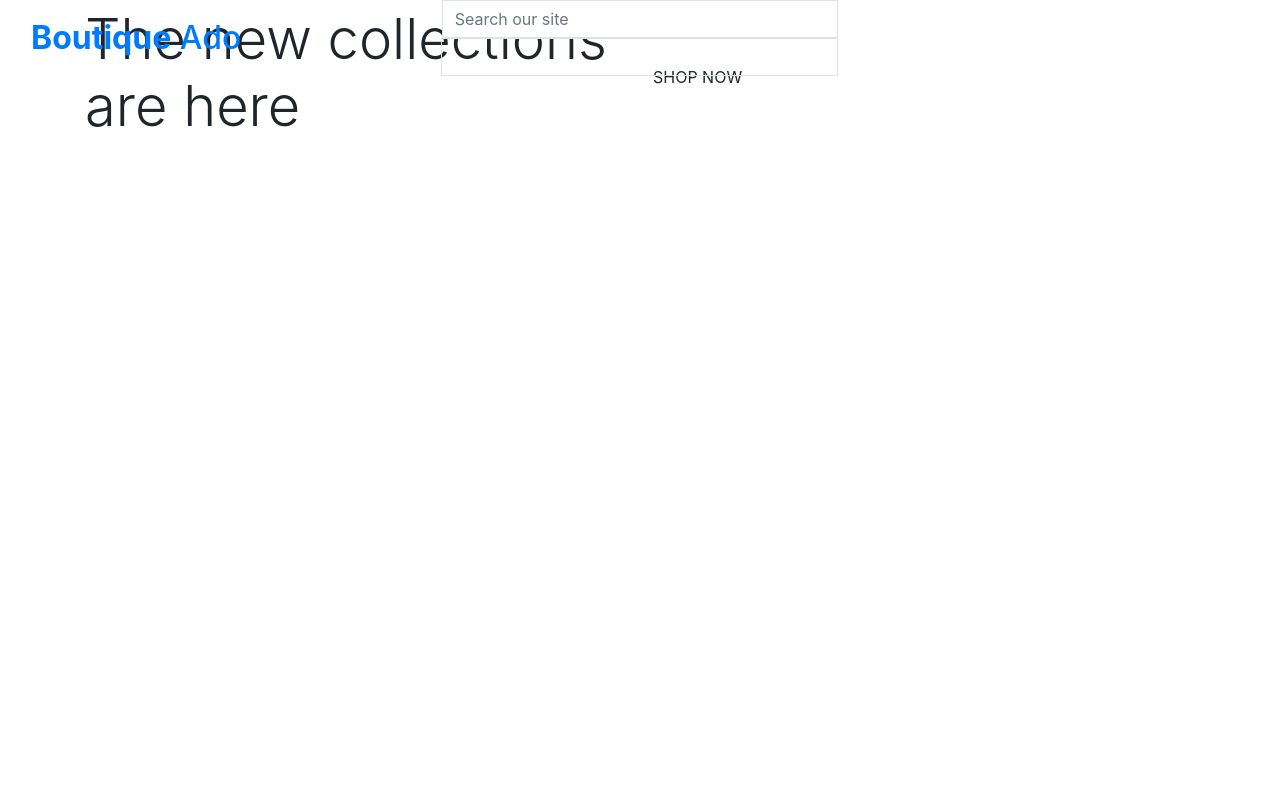
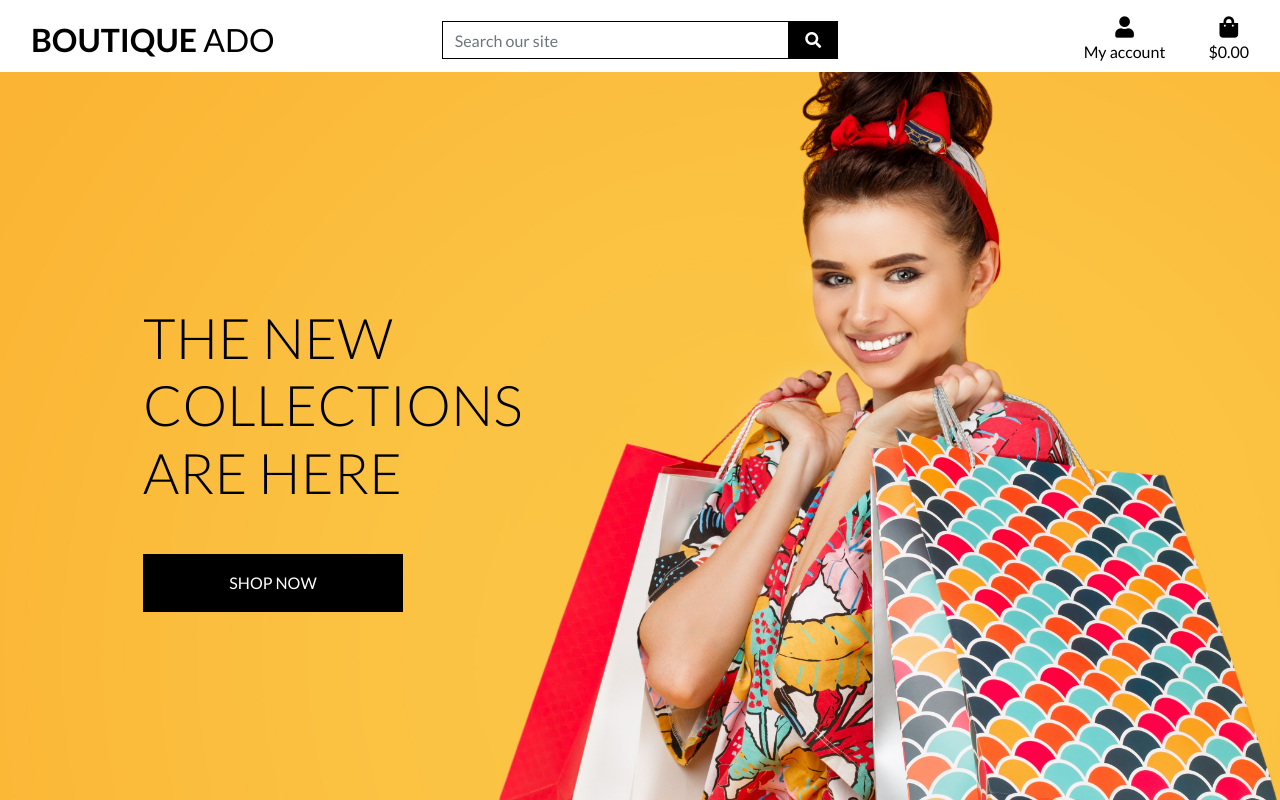
Before and after one commit to MajPaji/boutique_ado_v1, a Django app: page / in a window 1280 px wide. Run offline with Django 3.2, Linux system fonts and the light colour scheme; some libraries are stand-ins or nearby versions.

Commit message:
added homepage

```diff
--- a/boutique_ado/settings.py
+++ b/boutique_ado/settings.py
@@ -147,3 +147,7 @@ USE_TZ = True
 # https://docs.djangoproject.com/en/3.1/howto/static-files/
 
 STATIC_URL = '/static/'
+STATICFILES_DIRS = (os.path.join(BASE_DIR, 'static'),)
+
+MEDIA_URL = '/media/'
+MEDIA_ROOT = os.path.join(BASE_DIR, 'media')
--- a/boutique_ado/urls.py
+++ b/boutique_ado/urls.py
@@ -15,9 +15,11 @@ Including another URLconf
 """
 from django.contrib import admin
 from django.urls import path, include
+from django.conf import settings
+from django.conf.urls.static import static
 
 urlpatterns = [
     path('admin/', admin.site.urls),
     path('accounts/', include('allauth.urls')),
     path('', include('home.urls'))
-]
+] + static(settings.MEDIA_URL, document_root=settings.MEDIA_ROOT)
--- a/home/templates/home/index.html
+++ b/home/templates/home/index.html
@@ -5,9 +5,7 @@
 {% block page_header %}
     <div class="container header-container">
         <div class="row">
-            <div class="col">
-
-            </div>
+            <div class="col"></div>
         </div>
     </div>
 {% endblock %}
@@ -16,13 +14,16 @@
     <div class="container h-100">
         <div class="row h-100">
             <div class="col-7 col-md-6 my-auto">
-                <h1 class="display-4 logo-font text-black">The new collections are here</h1>
-
-            </div>
-            <div class="my-5">
-                <a href="" class="shop-now-button btn btn-large rounded-0 text-uppercase py-3">
-                    Shop now
-                </a>
+                <h1 class="display-4 logo-font text-black">
+                    The new collections are here
+                </h1>
+                <div class="my-5">
+                    <h4>
+                        <a href="" class="shop-now-button btn btn-large rounded-0 text-uppercase py-3">
+                            Shop now
+                        </a>
+                    </h4>
+                </div>
             </div>
         </div>
     </div>
--- /dev/null
+++ b/static/css/base.css
@@ -0,0 +1,81 @@
+html {
+    height: 100%;
+}
+
+body {
+    background: url('/media/homepage_background_cropped.jpg') no-repeat center center fixed;
+    background-size: cover;
+    height: calc(100vh - 164px);
+    color: #555;
+    font-family: 'Lato';
+}
+
+/* from Bulma */
+.icon {
+    align-items: center;
+    display: inline-flex;
+    justify-content: center;
+    height: 1.5rem;
+    width: 1.5rem;
+}
+
+.logo-font {
+    text-transform: uppercase;
+}
+
+.main-logo-link {
+    width: fit-content;
+}
+
+.shop-now-button {
+    background: black;
+    color: white;
+    min-width: 260px;
+}
+
+.btn-black {
+    background: black;
+    color: white;
+}
+
+.shop-now-button:hover,
+.shop-now-button:active,
+.shop-now-button:focus,
+.btn-black:hover,
+.btn-black:active,
+.btn-black:focus {
+    background: #222;
+    color: white;
+}
+
+.text-black {
+    color: #000 !important;
+}
+
+.border-black {
+    border: 1px solid black !important;
+}
+
+/* -------------------------------- Media Queries */
+
+/* Slightly larger container on xl screens */
+@media (min-width: 1200px) {
+  .container {
+    max-width: 80%;
+  }
+}
+
+/* fixed top navbar only on medium and up */
+@media (min-width: 992px) {
+    .fixed-top-desktop-only {
+        position: fixed;
+        top: 0;
+        right: 0;
+        left: 0;
+        z-index: 1030;
+    }
+
+    .header-container {
+        padding-top: 164px;
+    }
+}
--- a/templates/base.html
+++ b/templates/base.html
@@ -15,12 +15,16 @@
 
     {% block corecss%}
         <link rel="stylesheet" href="https://stackpath.bootstrapcdn.com/bootstrap/4.4.1/css/bootstrap.min.css" integrity="sha384-Vkoo8x4CGsO3+Hhxv8T/Q5PaXtkKtu6ug5TOeNV6gBiFeWPGFN9MuhOf23Q9Ifjh" crossorigin="anonymous">
+        <link rel="preconnect" href="https://fonts.gstatic.com">
+        <link href="https://fonts.googleapis.com/css2?family=Lato:ital,wght@0,100;0,300;0,400;0,700;0,900;1,100;1,300;1,400;1,700;1,900&display=swap" rel="stylesheet">
+        <link rel="stylesheet" href="{% static 'css/base.css' %}">
     {% endblock %}
 
     {% block extra_css %}
     {% endblock %}
 
     {% block corejs %}
+        <link rel="stylesheet" href="https://cdnjs.cloudflare.com/ajax/libs/font-awesome/5.15.2/css/all.min.css" integrity="sha512-HK5fgLBL+xu6dm/Ii3z4xhlSUyZgTT9tuc/hSrtw6uzJOvgRr2a9jyxxT1ely+B+xFAmJKVSTbpM/CuL7qxO8w==" crossorigin="anonymous" />
         <script src="https://code.jquery.com/jquery-3.4.1.slim.min.js" integrity="sha384-J6qa4849blE2+poT4WnyKhv5vZF5SrPo0iEjwBvKU7imGFAV0wwj1yYfoRSJoZ+n" crossorigin="anonymous"></script>
         <script src="https://cdn.jsdelivr.net/npm/popper.js@1.16.0/dist/umd/popper.min.js" integrity="sha384-Q6E9RHvbIyZFJoft+2mJbHaEWldlvI9IOYy5n3zV9zzTtmI3UksdQRVvoxMfooAo" crossorigin="anonymous"></script>
         <script src="https://stackpath.bootstrapcdn.com/bootstrap/4.4.1/js/bootstrap.min.js" integrity="sha384-wfSDF2E50Y2D1uUdj0O3uMBJnjuUD4Ih7YwaYd1iqfktj0Uod8GCExl3Og8ifwB6" crossorigin="anonymous"></script>
@@ -33,7 +37,7 @@
   </head>
   <body>
       <header class="container-fluid fixed-top">
-          <div class="row">
+          <div id="topnav" class="row bg-white pt-lg-2 d-none d-lg-flex">
               <div class="col-12 col-lg-4 my-auto py-1 py-lg-0 text-center text-lg-left">
                   <a href="{% url 'home' %}" class="nav-link main-logo-link">
                       <h2 class="logo-font text-black my-0"><strong>Boutique</strong> Ado</h2>
@@ -41,23 +45,57 @@
               </div>
               <div class="col-12 col-lg-4 my-auto py-1 py-lg-0">
                   <form method="GET" action="">
+                      <div class="input-group w-100">
                             <input type="text" name="q" placeholder="Search our site" class="form-control border border-black rounded-0">
                             <div class="input-group-append">
                                 <button class="form-control btn btn-black border border-black rounded-0" type="submit">
                                     <span class="icon">
-                                <i class="fas fa search "></i>
+                                        <i class="fas fa-search"></i>
                                     </span>
                                 </button>
+                            </div>
                       </div>
                   </form>
               </div>
               <div class="col-12 col-lg-4 my-auto py-1 py-lg-0">
                   <ul class="list-inline list-unstyled text-center text-lg-right my-0">
-                      <li class="list-inline-item dropdown"></li>
-                      <li class="list-inline-item"></li>
+                      <li class="list-inline-item dropdown">
+                          <a href="#" class="nav-link text-black" id="user-options" data-toggle="dropdown" aria-haspopup="true" aria-expanded="false">
+                              <div class="text-center">
+                                  <div><i class="fas fa-user fa-lg"></i></div>
+                                  <p class="my-0">My account</p>
+                              </div>
+                          </a>
+                          <div class="dropdown-menu border-0" aria-labelledby="user-options">
+                            {% if request.user.is_authenticated %}
+                                {% if request.user.is_superuser %}
+                                    <a href="" class="dropdwon-item">Product managment</a>
+                                {% endif %}
+                                <a href="" class="dropdown-item">My profile</a>
+                                <a href="{% url 'account_logout'%}" class="dropdown-item">Logout</a>
+                            {% else %}
+                                <a href="{% url 'account_signup'%}" class="dropdown-item">Register</a>
+                                <a href="{% url 'account_login'%}" class="dropdown-item">Login</a>
+                            {% endif %}
+                          </div>
+                      </li>
+                      <li class="list-inline-item">
+                          <a class="{% if grand_total %}text-info font-weight-bold{% else %}text-black{% endif %} nav-link" href="">
+                              <div class="text-center">
+                                  <div><i class="fas fa-shopping-bag fa-lg"></i></div>
+                                  <p class="my-0">
+                                      {% if grand_total %}
+                                        ${{ grand_total|floatformat:2}}
+                                      {% else %}
+                                        $0.00
+                                      {% endif %}
+                                  </p>
+                              </div>
+                          </a>
+                      </li>
                   </ul>
               </div>
-          </div>
+
       </header>
 
 
```
Also changed, not shown: media/homepage_background_cropped.jpg (added). Lines whose indentation alone changed are shown as unchanged.
